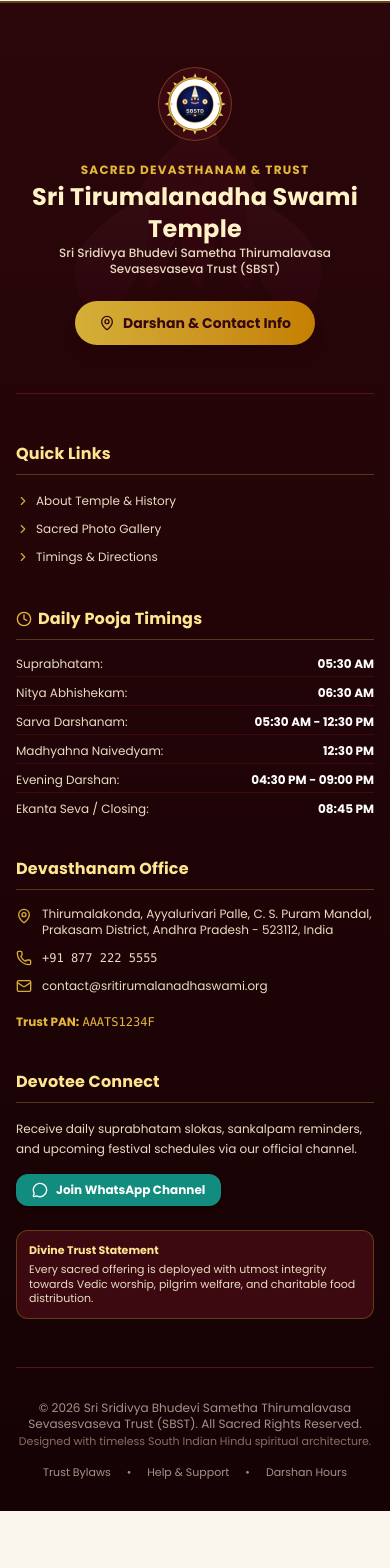
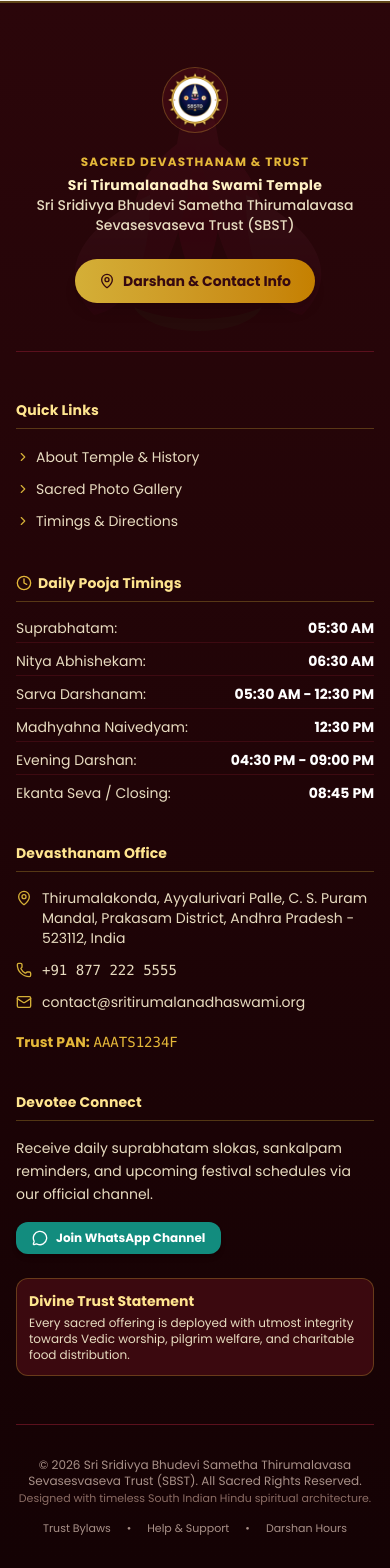
Before and after one commit to sreenuwebdesign/sbstd, a React (Vite) app: page / in a window 390 px wide. Shown: the part 7812-9380 px from the top of the page. Before the commit the page ends 9323 px from the top, so only its background shows below. Built offline with nearby package versions, Linux system fonts and the light colour scheme.

Commit message:
refactor(footer): adjust temple header layout and styling
Update temple emblem dimensions and text typography in the footer to improve visual hierarchy and responsiveness on smaller screens.

```diff
--- a/src/components/Footer.tsx
+++ b/src/components/Footer.tsx
@@ -31,16 +31,16 @@ export const Footer: React.FC<FooterProps> = ({
         <div className="pb-12 border-b border-[#5B101D] flex flex-col md:flex-row items-center justify-between gap-6 text-center md:text-left">
           <div className="flex flex-col md:flex-row items-center gap-4">
             <div className="p-1 rounded-full bg-[#5B101D]/40 border border-[#D4AF37]/30">
-              <TempleEmblem className="w-16 h-16" />
+              <TempleEmblem className="w-14 h-14 sm:w-16 sm:h-16" />
             </div>
             <div>
               <span className="text-xs uppercase tracking-widest text-[#E5B839] font-bold">
                 {currentLang === 'te' ? 'దివ్య పుణ్యక్షేత్రం & ధర్మ సంస్థానం' : 'Sacred Devasthanam & Trust'}
               </span>
-              <h3 className="text-2xl sm:text-3xl font-serif-temple font-bold text-[#FFF2C6]">
+              <h3 className="text-sm font-serif-temple font-bold text-[#FFF2C6] tracking-wide mt-0.5">
                 {currentLang === 'te' ? TEMPLE_INFO.nameTe : TEMPLE_INFO.nameEn}
               </h3>
-              <p className="text-xs text-[#E8DCC0] font-medium">
+              <p className="text-sm text-[#E8DCC0] font-medium">
                 {currentLang === 'te' ? TEMPLE_INFO.trustNameTe : TEMPLE_INFO.trustNameEn}
               </p>
             </div>
@@ -57,14 +57,14 @@ export const Footer: React.FC<FooterProps> = ({
         </div>
 
         {/* 4-Column Grid: Quick Links, Timings, Contact, Social / Trust */}
-        <div className="grid grid-cols-1 md:grid-cols-2 lg:grid-cols-4 gap-10 py-12 text-xs sm:text-sm">
+        <div className="grid grid-cols-1 md:grid-cols-2 lg:grid-cols-4 gap-10 py-12 text-sm">
 
           {/* Column 1: Quick Links */}
           <div className="space-y-4">
-            <h4 className="font-serif-temple text-base font-bold text-[#FFE58F] border-b border-[#D4AF37]/30 pb-2">
+            <h4 className="font-serif-temple text-sm font-bold text-[#FFE58F] border-b border-[#D4AF37]/30 pb-2">
               {currentLang === 'te' ? 'ముఖ్య లింకులు' : 'Quick Links'}
             </h4>
-            <ul className="space-y-2 text-[#E8DCC0]">
+            <ul className="space-y-2 text-[#E8DCC0] text-sm">
               {[
                 { id: 'about', labelEn: 'About Temple & History', labelTe: 'ఆలయ విశేషాలు & చరిత్ర' },
                 { id: 'gallery', labelEn: 'Sacred Photo Gallery', labelTe: 'దివ్య చిత్రమాలిక' },
@@ -85,11 +85,11 @@ export const Footer: React.FC<FooterProps> = ({
 
           {/* Column 2: Daily Pooja Timings Summary */}
           <div className="space-y-4">
-            <h4 className="font-serif-temple text-base font-bold text-[#FFE58F] border-b border-[#D4AF37]/30 pb-2 flex items-center gap-1.5">
+            <h4 className="font-serif-temple text-sm font-bold text-[#FFE58F] border-b border-[#D4AF37]/30 pb-2 flex items-center gap-1.5">
               <Clock className="w-4 h-4 text-[#E5B839]" />
               <span>{currentLang === 'te' ? 'నిత్య సమయ పట్టిక' : 'Daily Pooja Timings'}</span>
             </h4>
-            <ul className="space-y-2 text-[#E8DCC0]">
+            <ul className="space-y-2 text-[#E8DCC0] text-sm">
               <li className="flex justify-between border-b border-[#5B101D]/50 pb-1">
                 <span>{currentLang === 'te' ? 'సుప్రభాత సేవ:' : 'Suprabhatam:'}</span>
                 <strong className="text-white">05:30 AM</strong>
@@ -119,10 +119,10 @@ export const Footer: React.FC<FooterProps> = ({
 
           {/* Column 3: Contact Details */}
           <div className="space-y-4">
-            <h4 className="font-serif-temple text-base font-bold text-[#FFE58F] border-b border-[#D4AF37]/30 pb-2">
+            <h4 className="font-serif-temple text-sm font-bold text-[#FFE58F] border-b border-[#D4AF37]/30 pb-2">
               {currentLang === 'te' ? 'ఆలయ కార్యాలయం' : 'Devasthanam Office'}
             </h4>
-            <div className="space-y-3 text-[#E8DCC0]">
+            <div className="space-y-3 text-[#E8DCC0] text-sm">
               <div className="flex items-start gap-2.5">
                 <MapPin className="w-4 h-4 text-[#D4AF37] shrink-0 mt-0.5" />
                 <span>{currentLang === 'te' ? TEMPLE_INFO.addressTe : TEMPLE_INFO.addressEn}</span>
@@ -135,7 +135,7 @@ export const Footer: React.FC<FooterProps> = ({
                 <Mail className="w-4 h-4 text-[#D4AF37] shrink-0" />
                 <span className="break-all">{TEMPLE_INFO.email}</span>
               </div>
-              <div className="pt-2 text-xs text-[#E5B839]">
+              <div className="pt-2 text-sm text-[#E5B839]">
                 <strong>Trust PAN:</strong> <span className="font-mono">{TEMPLE_INFO.panNumber}</span>
               </div>
             </div>
@@ -143,10 +143,10 @@ export const Footer: React.FC<FooterProps> = ({
 
           {/* Column 4: WhatsApp / Social / Trust Statement */}
           <div className="space-y-4">
-            <h4 className="font-serif-temple text-base font-bold text-[#FFE58F] border-b border-[#D4AF37]/30 pb-2">
+            <h4 className="font-serif-temple text-sm font-bold text-[#FFE58F] border-b border-[#D4AF37]/30 pb-2">
               {currentLang === 'te' ? 'భక్త బృందం & సమాచారం' : 'Devotee Connect'}
             </h4>
-            <p className="text-xs text-[#E8DCC0] leading-relaxed">
+            <p className="text-sm text-[#E8DCC0] leading-relaxed">
               {currentLang === 'te'
                 ? 'ఆలయ సమాచారం, నిత్య పూజల విశేషాలు మరియు పండుగల ముహూర్తాల నోటిఫికేషన్లు పొందడానికి వాట్సాప్ గ్రూపులో చేరండి.'
                 : 'Receive daily suprabhatam slokas, sankalpam reminders, and upcoming festival schedules via our official channel.'}
@@ -165,8 +165,8 @@ export const Footer: React.FC<FooterProps> = ({
 
             {/* Trust Statement */}
             <div className="pt-2">
-              <div className="p-3 rounded-xl bg-[#3B090F] border border-[#D4AF37]/30 text-[11px] text-[#E8DCC0]">
-                <span className="text-[#FFE58F] font-bold block mb-1">
+              <div className="p-3 rounded-xl bg-[#3B090F] border border-[#D4AF37]/30 text-xs sm:text-sm text-[#E8DCC0]">
+                <span className="text-[#FFE58F] font-bold block mb-1 text-sm">
                   {currentLang === 'te' ? 'విశ్వసనీయత & పవిత్రత' : 'Divine Trust Statement'}
                 </span>
                 {currentLang === 'te'
```
